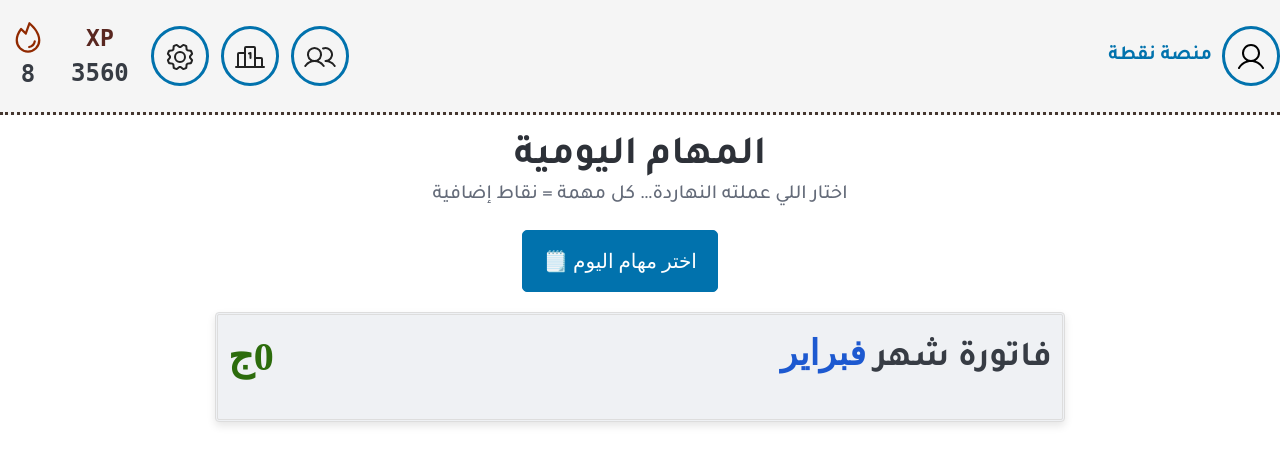
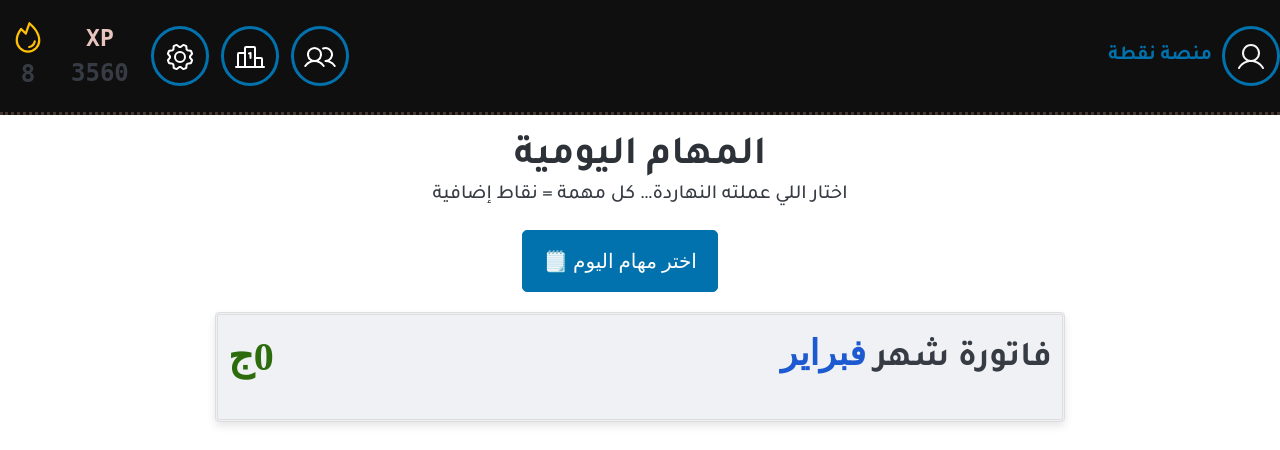
Before and after one commit to omar-hossam/noqta-platform, a Flask app: page /dashboard in a window 1280 px wide. Shown: the top 450 px of the page. Run offline with Flask 3, Linux system fonts and the light colour scheme; some web fonts are replaced.

Commit message:
style: improve colors for darkmode

```diff
--- a/static/css/components/users_nav.css
+++ b/static/css/components/users_nav.css
@@ -1,6 +1,10 @@
 nav {
+  border-bottom: 0.15rem dotted #44362F;
+  background-color: #0f0f0f;
+}
+
+html[data-theme="light"] nav {
   background-color: #f5f5f5;
-  border-bottom: 0.15rem dotted #44362F;
 }
 
 nav ul.right {
@@ -29,10 +33,22 @@ nav ul li {
 }
 
 .rounded:hover {
-  background: linear-gradient(135deg, #44FFD4, #FF8844)
+  background: linear-gradient(135deg, #004737, #702900);
 }
 
 .xp-text {
-  color: #592720;
+  color: #E8C4BF;
   font-size: 23px;
 }
+
+html[data-theme="light"] .xp-text {
+  color: #592720;
+}
+
+html[data-theme="light"] .rounded:hover {
+  background: linear-gradient(135deg, #44FFD4, #FF8844);
+}
+
+hgroup p {
+  color: inherit;
+}
--- a/templates/components/UserNav.html
+++ b/templates/components/UserNav.html
@@ -1,8 +1,8 @@
 {% macro user_nav() %}
-<nav>
+<nav id="nav">
   <ul>
     <li data-tooltip="الملف الشخصي" data-placement="left">
-      <a href="/profile" class="rounded"><img src="{{ url_for('static', filename='icons/user(1).svg') }}"></a>
+      <a href="/profile" class="rounded"><img src="{{ url_for('static', filename='icons/user(1).svg') }}" id="profile-icon" alt="user icon"></a>
     </li>
     <li class="font-header" style="font-weight: 600">
       <a href="/">منصة نقطة</a>
@@ -11,12 +11,12 @@
 
   <ul class='right'>
     <li data-tooltip="الأصدقاء" data-placement="bottom">
-      <a href="/friends" class="rounded"><img src="{{ url_for('static', filename='icons/users.svg') }}"></a>
+      <a href="/friends" class="rounded"><img src="{{ url_for('static', filename='icons/users.svg') }}" id="friends-icon" alt="users icon"></a>
     </li>
     <li data-tooltip="لائحة الصدارة" data-placement="bottom">
-      <a href="/leaderboard" class="rounded"><img src="{{ url_for('static', filename='icons/ranking.svg') }}"></a>
+      <a href="/leaderboard" class="rounded"><img src="{{ url_for('static', filename='icons/ranking.svg') }}" id="leaderboard-icon" alt="ranking icon"></a>
     </li>
-    <li data-tooltip="الإعدادات" data-placement="bottom"><a href="/settings" class="rounded"><img src="{{ url_for('static', filename='icons/gear.svg') }}" alt="gear icon"></a></li>
+    <li data-tooltip="الإعدادات" data-placement="bottom"><a href="/settings" class="rounded"><img src="{{ url_for('static', filename='icons/gear.svg') }}" alt="gear icon" id="gear-icon"></a></li>
 
     <div>
       <li>
@@ -25,11 +25,26 @@
         <span class="num" id="xp">3560</span>
       </li>
       <li>
-        <img style="width: 36px;" src="{{ url_for('static', filename='icons/fire(1).svg') }}">
+        <img style="width: 36px;" src="{{ url_for('static', filename='icons/fire(1).svg') }}" id="streak-icon" alt="fire icon">
         <br />
         <span class="num" id="streak">8</span>
       </li>
     </div>
   </ul>
 </nav>
+
+<script>
+  const nav = document.getElementById('nav');
+  const html = document.documentElement;
+
+  const isDark = html.getAttribute('data-theme') === 'light' ? false : true;
+
+  if (isDark) {
+    document.getElementById('profile-icon').src = "{{ url_for('static', filename='icons/user.svg') }}";
+    document.getElementById('friends-icon').src = "{{ url_for('static', filename='icons/users(1).svg') }}";
+    document.getElementById('leaderboard-icon').src = "{{ url_for('static', filename='icons/ranking(1).svg') }}";
+    document.getElementById('gear-icon').src = "{{ url_for('static', filename='icons/gear(1).svg') }}";
+    document.getElementById('streak-icon').src = "{{ url_for('static', filename='icons/fire.svg') }}";
+  }
+</script>
 {% endmacro %}
```
